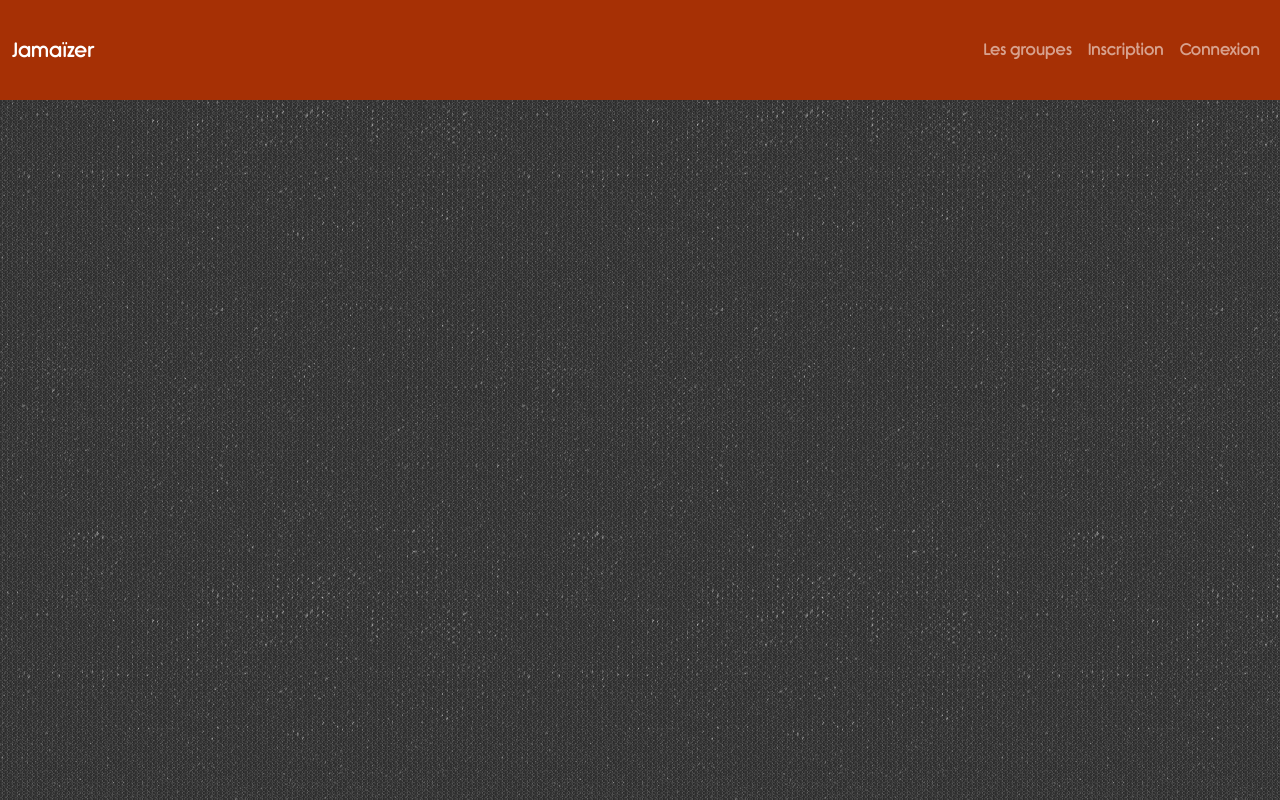
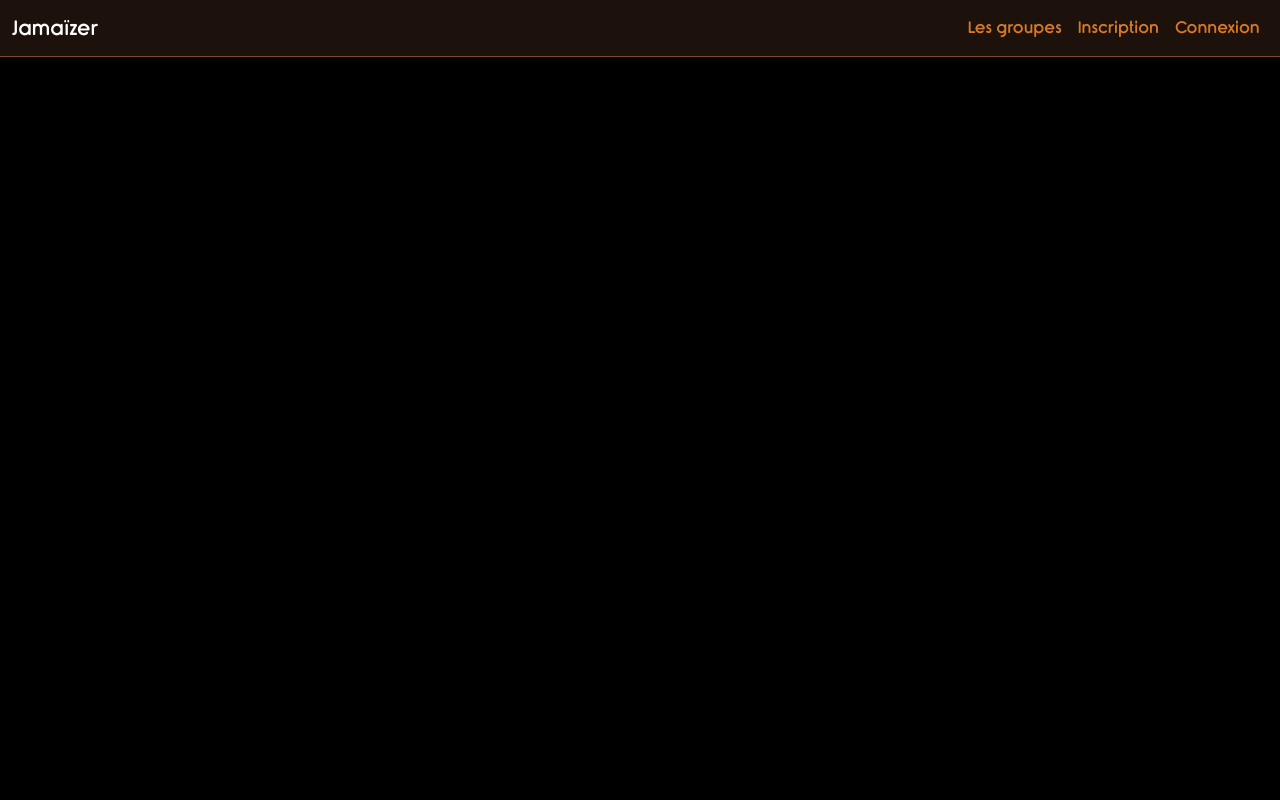
Before and after one commit to thesteff/jamaizer, a CodeIgniter 4 app: template app/Views/templates/header.php in a window 1280 px wide. Run offline with PHP 8.4 and a stand-in for CodeIgniter, Linux system fonts and the light colour scheme; the template is opened without the code that fills it, so the values that code supplies are empty; style sheets or scripts are compiled from the project's sources; some libraries are stand-ins or nearby versions.

Commit message:
Front - core

```diff
--- a/app/Views/pages/home.php
+++ b/app/Views/pages/home.php
@@ -1,4 +1,5 @@
 <h1>Les Actus Jamaïzer</h1>
+
 <?php for ($i=0; $i < 5 ; $i++) : ?>
 <div class="card my-3 mx-md-3 mx-1">
     <div class="card-header j-card-header">
--- a/app/Views/templates/header.php
+++ b/app/Views/templates/header.php
@@ -16,13 +16,36 @@
     <!-- Icones bootstrap -->
     <link rel="stylesheet" href="https://cdn.jsdelivr.net/npm/bootstrap-icons@1.5.0/font/bootstrap-icons.css">
 
+
+	<!-- JQuery 3.6.0 -->
+	<script src="https://code.jquery.com/jquery-3.6.0.slim.min.js"
+		integrity="sha256-u7e5khyithlIdTpu22PHhENmPcRdFiHRjhAuHcs05RI=" crossorigin="anonymous">
+	</script>
+
+
     <!-- Style maison -->
-    <link rel="stylesheet" href="<?php echo base_url('/css/style.min.css'); ?>">
+    <!-- <link rel="stylesheet" href="<?php echo base_url('/css/style.min.css'); ?>"> !-->
+	<link rel="stylesheet" href="<?php echo base_url('/css/style.css'); ?>">
+
 
     <title>Jamaïzer</title>
+
 </head>
 
-<body>
+	<!-- JAVASCRIPT -->
+	<script type="text/javascript">
+
+		$(function() {
+			// add padding top to show content behind navbar
+			navbar_height = document.querySelector('.navbar').offsetHeight;
+			document.body.style.paddingTop = navbar_height + 'px';
+		});
+
+
+	</script>
+
+
+<body id="bootstrap-overrides">
 
 <?php if(isset($_SESSION['logged']) && $_SESSION['logged']) : ?>
 <!-- // ##################################################################### // -->
@@ -46,7 +69,7 @@
 <!-- // ############################### HEADER ############################## // -->
 <!-- // ##################################################################### // -->
     <header>
-        <nav class="navbar navbar-expand-lg navbar-dark mt-auto">
+        <nav class="navbar navbar-expand-lg fixed-top navbar-dark  mt-auto">
             <div class="container-fluid">
                 <a class="navbar-brand d-lg-none" href="<?= site_url('') ?>">
                     <h2>Jamaïzer</h2>
@@ -251,7 +274,3 @@
 <!-- // ######################### Ouverture du MAIN ######################### // -->
 <!-- // ##################################################################### // -->
         <main class="mx-auto my-0">
-
-
-
-        <!-- TODO mettre contact et à propos dans le footer, garder uniquement le header connecté en mode phone, ajouter J pour accueil,  -->
--- /dev/null
+++ b/public/css/style.css
@@ -0,0 +1,253 @@
+@font-face {
+  font-family: BorisBlackBloxx;
+  src: url("fonts/BorisBlackBloxx.woff");
+}
+
+@font-face {
+  font-family: rimouski;
+  src: url("fonts/rimouski.woff");
+  src: url("fonts/rimouski.woff") format("woff");
+}
+
+/* line 131, ../wamp64/www/git/jamaizer/public/scss/style.scss */
+#bootstrap-overrides {
+  background-color: black;
+  color: #ccc;
+}
+
+/* line 143, ../wamp64/www/git/jamaizer/public/scss/style.scss */
+#bootstrap-overrides a, #bootstrap-overrides li, #bootstrap-overrides label, #bootstrap-overrides button {
+  font-family: rimouski;
+  letter-spacing: 0.5px;
+}
+
+/* line 148, ../wamp64/www/git/jamaizer/public/scss/style.scss */
+#bootstrap-overrides p {
+  font-family: rimouski;
+}
+
+/* line 152, ../wamp64/www/git/jamaizer/public/scss/style.scss */
+#bootstrap-overrides h1, #bootstrap-overrides h2, #bootstrap-overrides h3, #bootstrap-overrides h4, #bootstrap-overrides h5, #bootstrap-overrides h6 {
+  color: #FFB300;
+  font-family: BorisBlackBloxx;
+}
+
+/* line 159, ../wamp64/www/git/jamaizer/public/scss/style.scss */
+#bootstrap-overrides img {
+  object-fit: cover;
+}
+
+/* line 170, ../wamp64/www/git/jamaizer/public/scss/style.scss */
+#bootstrap-overrides #nav-logged-phone {
+  background-color: #D97925;
+  min-height: 35px;
+}
+
+/* line 173, ../wamp64/www/git/jamaizer/public/scss/style.scss */
+#bootstrap-overrides #nav-logged-phone a {
+  color: black;
+}
+
+/* line 176, ../wamp64/www/git/jamaizer/public/scss/style.scss */
+#bootstrap-overrides #nav-logged-phone .j-img-profil-nav-phone {
+  width: 40px;
+  height: 40px;
+  border: 4px #A63005 solid;
+}
+
+/* line 181, ../wamp64/www/git/jamaizer/public/scss/style.scss */
+#bootstrap-overrides #nav-logged-phone i {
+  font-size: 25px;
+  color: #A63005;
+}
+
+/* line 191, ../wamp64/www/git/jamaizer/public/scss/style.scss */
+#bootstrap-overrides header .navbar, #bootstrap-overrides header .navbar-dark {
+  background-color: #1d110b;
+  border-bottom-style: solid;
+  border-color: #7d4931;
+  border-bottom-width: 1px;
+}
+
+/* line 199, ../wamp64/www/git/jamaizer/public/scss/style.scss */
+#bootstrap-overrides header .navbar .nav-link, #bootstrap-overrides header .navbar .navbar-nav, #bootstrap-overrides header .navbar-dark .nav-link, #bootstrap-overrides header .navbar-dark .navbar-nav {
+  color: #D97925;
+}
+
+/* line 208, ../wamp64/www/git/jamaizer/public/scss/style.scss */
+#bootstrap-overrides footer {
+  background-color: #1d110b;
+  border-top-style: solid;
+  border-color: #a96342;
+  border-top-width: 1px;
+  color: white;
+  text-align: center;
+  font-size: small;
+}
+
+/* line 219, ../wamp64/www/git/jamaizer/public/scss/style.scss */
+#bootstrap-overrides footer a {
+  color: white;
+  text-decoration: none;
+  padding: 0px 5px;
+}
+
+/* line 224, ../wamp64/www/git/jamaizer/public/scss/style.scss */
+#bootstrap-overrides footer a:hover {
+  color: #F2DA5E;
+}
+
+/* line 233, ../wamp64/www/git/jamaizer/public/scss/style.scss */
+#bootstrap-overrides #j-big-container {
+  max-width: 1000px;
+  margin: auto;
+  display: flex;
+  justify-content: space-around;
+  align-items: stretch;
+}
+
+/* line 244, ../wamp64/www/git/jamaizer/public/scss/style.scss */
+#bootstrap-overrides #j-big-container aside {
+  width: 250px;
+  background-color: #D97925;
+}
+
+/* line 248, ../wamp64/www/git/jamaizer/public/scss/style.scss */
+#bootstrap-overrides #j-big-container aside .j-img-profil {
+  width: 50px;
+  height: 50px;
+}
+
+/* line 254, ../wamp64/www/git/jamaizer/public/scss/style.scss */
+#bootstrap-overrides #j-big-container aside .j-accordion {
+  border: none;
+  border-radius: 0;
+  background-color: #D97925;
+}
+
+/* line 259, ../wamp64/www/git/jamaizer/public/scss/style.scss */
+#bootstrap-overrides #j-big-container aside .j-accordion .j-accordion-item {
+  background-color: #BBBF3B;
+}
+
+/* line 264, ../wamp64/www/git/jamaizer/public/scss/style.scss */
+#bootstrap-overrides #j-big-container aside .j-accordion .j-accordion-item a {
+  color: black;
+  font-size: small;
+}
+
+/* line 270, ../wamp64/www/git/jamaizer/public/scss/style.scss */
+#bootstrap-overrides #j-big-container aside .j-accordion .j-accordion-item .accordion-body {
+  padding: 0;
+}
+
+/* line 273, ../wamp64/www/git/jamaizer/public/scss/style.scss */
+#bootstrap-overrides #j-big-container aside .j-accordion .j-accordion-item .j-accordion-button {
+  color: #A63005;
+  background-color: #F2DA5E;
+  font-size: small;
+}
+
+/* line 279, ../wamp64/www/git/jamaizer/public/scss/style.scss */
+#bootstrap-overrides #j-big-container aside .j-accordion .j-accordion-item .list-group-item {
+  background-color: #BBBF3B;
+  font-size: small;
+  display: flex;
+  flex-wrap: wrap;
+  justify-content: flex-start;
+  flex-direction: column;
+}
+
+/* line 288, ../wamp64/www/git/jamaizer/public/scss/style.scss */
+#bootstrap-overrides #j-big-container aside .j-accordion .j-accordion-item .list-group-item .j-a-event {
+  display: flex;
+  justify-content: space-between;
+  align-items: center;
+}
+
+/* line 292, ../wamp64/www/git/jamaizer/public/scss/style.scss */
+#bootstrap-overrides #j-big-container aside .j-accordion .j-accordion-item .list-group-item .j-a-event p {
+  margin: 0;
+  text-align: center;
+}
+
+/* line 299, ../wamp64/www/git/jamaizer/public/scss/style.scss */
+#bootstrap-overrides #j-big-container aside .j-accordion .j-accordion-item .list-group-item .j-img-group {
+  width: 30px;
+  height: 30px;
+}
+
+/* line 304, ../wamp64/www/git/jamaizer/public/scss/style.scss */
+#bootstrap-overrides #j-big-container aside .j-accordion .j-accordion-item .list-group-item i {
+  font-size: 18px;
+}
+
+/* line 318, ../wamp64/www/git/jamaizer/public/scss/style.scss */
+#bootstrap-overrides #j-big-container main {
+  max-width: 700px;
+  background-color: #1d110b;
+  /*.link_groupIndex {
+                text-decoration: none;
+                color: black;
+                .myGroupIndex {
+                    border: 4px solid $D;
+                    h5 {
+                        color: $D;
+                    }
+                }
+                .notMyGroupIndex {
+                    border: 4px solid $E;
+                }
+            }*/
+}
+
+/* line 329, ../wamp64/www/git/jamaizer/public/scss/style.scss */
+#bootstrap-overrides #j-big-container main .card {
+  color: #EA5800;
+  background-color: #4d2d1e;
+  border-style: solid;
+  border-color: #a96342;
+  border-top-width: 1px;
+}
+
+/* line 342, ../wamp64/www/git/jamaizer/public/scss/style.scss */
+#bootstrap-overrides #j-big-container main .card .j-card-header {
+  background-color: #bd8400;
+}
+
+/* line 345, ../wamp64/www/git/jamaizer/public/scss/style.scss */
+#bootstrap-overrides #j-big-container main .card .j-card-footer {
+  background-color: #FFB300;
+  color: #F2DA5E;
+}
+
+/* line 350, ../wamp64/www/git/jamaizer/public/scss/style.scss */
+#bootstrap-overrides #j-big-container main .card img {
+  max-width: 100%;
+}
+
+/* line 355, ../wamp64/www/git/jamaizer/public/scss/style.scss */
+#bootstrap-overrides #j-big-container main #j-img-page-profil {
+  width: 100px;
+  height: 100px;
+}
+
+/* line 362, ../wamp64/www/git/jamaizer/public/scss/style.scss */
+#bootstrap-overrides #j-big-container main #j-group-header nav {
+  background-color: #BBBF3B;
+  border-bottom: 2px solid #BF9106;
+}
+
+/* line 368, ../wamp64/www/git/jamaizer/public/scss/style.scss */
+#bootstrap-overrides #j-big-container main #j-group-header nav div a {
+  color: #A63005;
+  text-decoration: none;
+}
+
+/* line 372, ../wamp64/www/git/jamaizer/public/scss/style.scss */
+#bootstrap-overrides #j-big-container main #j-group-header nav div a:hover {
+  color: #F2DA5E;
+  background-color: #A63005;
+}
+
+/*# sourceMappingURL=style.css.map */
--- a/public/scss/style.scss
+++ b/public/scss/style.scss
@@ -8,13 +8,6 @@
 // $C: #BF9106;
 // $D: #D97925;
 // $E: #A63005;
-
-// Thème lumineux :
-$A: #BBBF3B;
-$B: #F2DA5E;
-$C: #BF9106;
-$D: #D97925;
-$E: #A63005;
 
 // // Thème doux :
 // $A: #CFD989;
@@ -36,6 +29,82 @@ $E: #A63005;
 // $C: #26220E;
 // $D: #F2DD72;
 // $E: #8C2804;
+
+// Thème lumineux :
+$A: #BBBF3B;
+$B: #F2DA5E;
+$C: #BF9106;
+$D: #D97925;
+$E: #A63005;
+
+
+$primary: #FFB300;
+$secondary: #EA5800;
+$neutral: #ccc;
+$light: #fff;
+$dark: #4d2d1e;
+
+$soften: 5;
+$softer: 13;
+$softest: 25;
+
+
+$colors: (
+	primary: (
+		base: $primary,
+		light: lighten($primary, $softer),
+		dark: darken($primary, $softer),
+		lighter: lighten($primary, $soften),
+		darker: darken($primary, $soften),
+		lightest: lighten($primary, $softest),
+		darkest: darken($primary, $softest),
+	),
+	secondary: (
+		base: $secondary,
+		light: lighten($secondary, $softer),
+		dark: darken($secondary, $softer),
+		lighter: lighten($secondary, $soften),
+		darker: darken($secondary, $soften),
+		lightest: lighten($secondary, $softest),
+		darkest: darken($secondary, $softest),
+	),
+	neutral: (
+		base: $neutral,
+		light: lighten($neutral, $softer),
+		dark: darken($neutral, $softer),
+		lighter: lighten($neutral, $soften),
+		darker: darken($neutral, $soften),
+		lightest: lighten($neutral, $softest),
+		darkest: darken($neutral, $softest),
+	),
+	light: (
+		base: $light,
+		light: lighten($light, $softer),
+		dark: darken($light, $softer),
+		lighter: lighten($light, $soften),
+		darker: darken($light, $soften),
+		lightest: lighten($light, $softest),
+		darkest: darken($light, $softest),
+	),
+	dark: (
+		base: $dark,
+		light: lighten($dark, $softer),
+		dark: darken($dark, $softer),
+		lighten: lighten($dark, $soften),
+		darker: darken($dark, $soften),
+		lightest: lighten($dark, $softest),
+		darkest: darken($dark, $softest),
+	),
+);
+
+
+@function clr($base, $shade: base) {
+	$color: map-get(map-get($colors, $base), $shade);
+	@return $color;
+}
+
+
+
 
 
 // // **** Variables pour customiser la navbar-dark de bootstrap **** //
@@ -59,31 +128,33 @@ $E: #A63005;
 }
 
 
-body {
-
+#bootstrap-overrides {
 
 
     // ~~~~~~~~ Body Background image ~~~~~~~~ //
-    // background-color: $B;
-	// background-image:url("../background-patterns/bedge_grunge/bedge_grunge.png");
-	// background-image:url("../background-patterns/cheap_diagonal_fabric/cheap_diagonal_fabric.png");
-	// background-image:url("../background-patterns/ep_naturalblack/ep_naturalblack.png");
-	// background-image:url("../background-patterns/sandpaper/sandpaper.png");
-	background-image:url("../background-patterns/tex2res4/tex2res4.png");
+    background-color: clr(dark, darkest);
 	// background-position:center;
 	// background-repeat:repeat;
 	// background-size: 100% auto;
 
-    // ~~~~~~~~~~~~~~ Body Fonts ~~~~~~~~~~~~~ //
-    p, a, li, label, button {
+    // ~~~~~~~~~~~~~~ Body Fonts & Color ~~~~~~~~~~~~~ //
+	color: clr(neutral);
+
+    a, li, label, button {
+        font-family : rimouski;
+		letter-spacing: 0.5px;
+    }
+
+	p {
         font-family : rimouski;
     }
 
     h1, h2, h3, h4, h5, h6 {
-        color: $E;
+        color: clr(primary);
         font-family: BorisBlackBloxx;
-        text-align: center;
+        // text-align: center;
     }
+
 
     img {
         object-fit: cover;
@@ -118,8 +189,11 @@ body {
 // ====================================================== //
     header {
         .navbar, .navbar-dark {
-            min-height: 100px;
-            background-color: $E;
+            background-color: clr(dark, dark);
+
+			border-bottom-style: solid;
+			border-color: clr(dark, light);
+			border-bottom-width: 1px;
 
             // https://getbootstrap.com/docs/5.0/components/navbar/
             .nav-link, .navbar-nav {
@@ -132,8 +206,11 @@ body {
 // ======================= footer ======================= //
 // ====================================================== //
 	footer {
-    background-color: $E;
-    min-height: 50px;
+		background-color: clr(dark, dark);
+
+		border-top-style: solid;
+		border-color: clr(dark, lightest);
+		border-top-width: 1px;
 
 		color: white;
 		text-align: center;
@@ -142,6 +219,7 @@ footer {
 		a {
 			color: white;
 			text-decoration: none;
+			padding: 0px 5px;
 		}
 		a:hover {
 			color: $B;
@@ -240,7 +318,7 @@ footer {
         main {
             max-width: 700px;
             // padding: 16px;
-            background-color: $B;
+            background-color: clr(dark, dark);
 
 // ##################################################################### //
 // ######################## ELEMENTS SPECIFIQUES ####################### //
@@ -250,11 +328,22 @@ footer {
             // ~~~~~~~~~~~ Bootstrap cards ~~~~~~~~~~~ //
             .card {
 
+                color: clr(secondary);
+				background-color: clr(dark);
+
+				border-style: solid;
+				border-color: clr(dark, lightest);
+				border-top-width: 1px;
+
+				.card-title {
+
+				}
+
                 .j-card-header {
-                    background-color: $C;
+                    background-color: clr(primary, dark);
                 }
                 .j-card-footer {
-                    background-color: $C;
+                    background-color: clr(primary);
                     color: $B;
                 }
 
@@ -289,7 +378,8 @@ footer {
             }
 
             // ~~~~~~~ Page d'index des groupes ~~~~~~ //
-            .link_groupIndex {
+
+            /*.link_groupIndex {
                 text-decoration: none;
                 color: black;
                 .myGroupIndex {
@@ -301,7 +391,7 @@ footer {
                 .notMyGroupIndex {
                     border: 4px solid $E;
                 }
-            }
+            }*/
 
 
 //  SECTION A PARTIR D'ICI, ON SORT DU MAIN  //
```
Also changed, not shown: app/Views/group/index.php (+33 -12 lines), app/Views/templates/footer.php (+21 -5 lines), public/images/fondBody.jpg (deleted), public/images/member/1626363081_341c27337e9ebcb8b8ec.jpg (added), 3 other files. Lines whose indentation alone changed are shown as unchanged.
